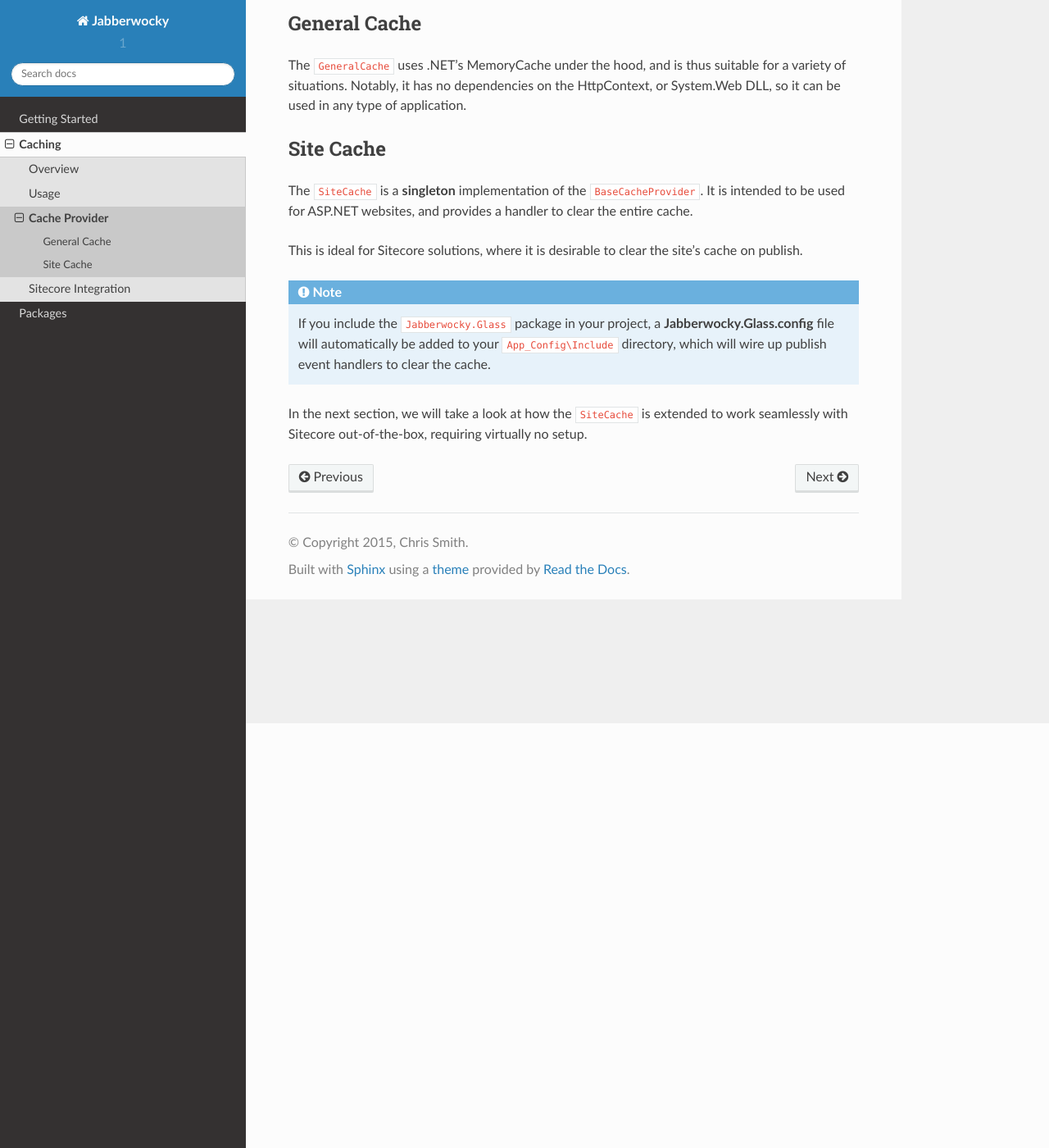
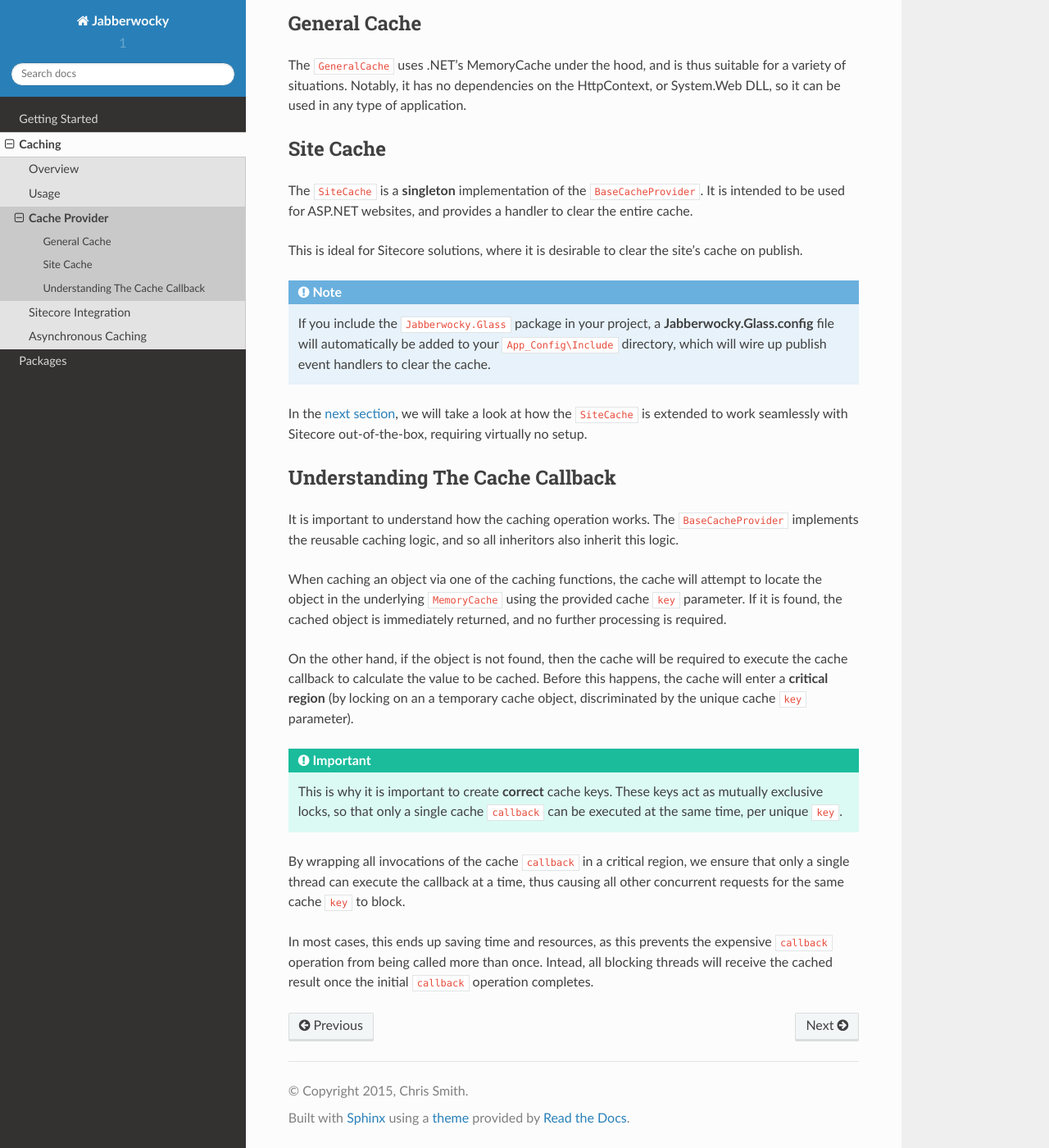
Before and after one commit to Velir/Jabberwocky-docs, a Sphinx documentation site: the page built from source/caching/cache-provider.rst, in a window 1280 px wide and 1400 px high, scrolled down 518 px. Shown: the whole window at 82% size. Built offline with Sphinx 7.4.7 and the Read the Docs theme 2.0.0, drawn with Linux system fonts in a browser that asks for light colours.

Commit message:
Wrapping up caching documentation

```diff
--- a/source/caching/cache-provider.rst
+++ b/source/caching/cache-provider.rst
@@ -26,4 +26,22 @@
 .. note:: If you include the ``Jabberwocky.Glass`` package in your project, a **Jabberwocky.Glass.config** file will automatically be added to your ``App_Config\Include`` directory, which will wire up publish event handlers to clear the cache.
 
 
-In the next section, we will take a look at how the ``SiteCache`` is extended to work seamlessly with Sitecore out-of-the-box, requiring virtually no setup.
+In the :doc:`next section<sitecore-decorator>`, we will take a look at how the ``SiteCache`` is extended to work seamlessly with Sitecore out-of-the-box, requiring virtually no setup.
+
+
+.. _cache-callback:
+
+Understanding The Cache Callback
+----------------------------------
+
+It is important to understand how the caching operation works.  The ``BaseCacheProvider`` implements the reusable caching logic, and so all inheritors also inherit this logic.
+
+When caching an object via one of the caching functions, the cache will attempt to locate the object in the underlying ``MemoryCache`` using the provided cache ``key`` parameter.  If it is found, the cached object is immediately returned, and no further processing is required.
+
+On the other hand, if the object is not found, then the cache will be required to execute the cache callback to calculate the value to be cached.  Before this happens, the cache will enter a **critical region** (by locking on an a temporary cache object, discriminated by the unique cache ``key`` parameter).
+
+.. important:: This is why it is important to create **correct** cache keys. These keys act as mutually exclusive locks, so that only a single cache ``callback`` can be executed at the same time, per unique ``key``.
+
+By wrapping all invocations of the cache ``callback`` in a critical region, we ensure that only a single thread can execute the callback at a time, thus causing all other concurrent requests for the same cache ``key`` to block.
+
+In most cases, this ends up saving time and resources, as this prevents the expensive ``callback`` operation from being called more than once.  Intead, all blocking threads will receive the cached result once the initial ``callback`` operation completes.
--- a/source/caching/index.rst
+++ b/source/caching/index.rst
@@ -9,3 +9,4 @@
    usage
    cache-provider
    sitecore-decorator
+   async-caching
--- a/source/caching/overview.rst
+++ b/source/caching/overview.rst
@@ -16,4 +16,4 @@
 * ``GeneralCache``
 * ``SiteCache``
 
-.. note:: If you plan on using IoC (via Autofac, which is highly recommended for all Sitecore projects), then you should avoid direct references to either of these concrete implementation, and instead rely on the ``ICacheProvider`` interface instead.
+.. note:: If you plan on using IoC (via Autofac, which is highly recommended for all Sitecore projects), then you should avoid direct references to either of these concrete implementations, and instead rely on the ``ICacheProvider`` interface instead.
```
Also changed, not shown: source/caching/async-caching.rst (added, +54 -0 lines), source/caching/usage.rst (+17 -2 lines).
